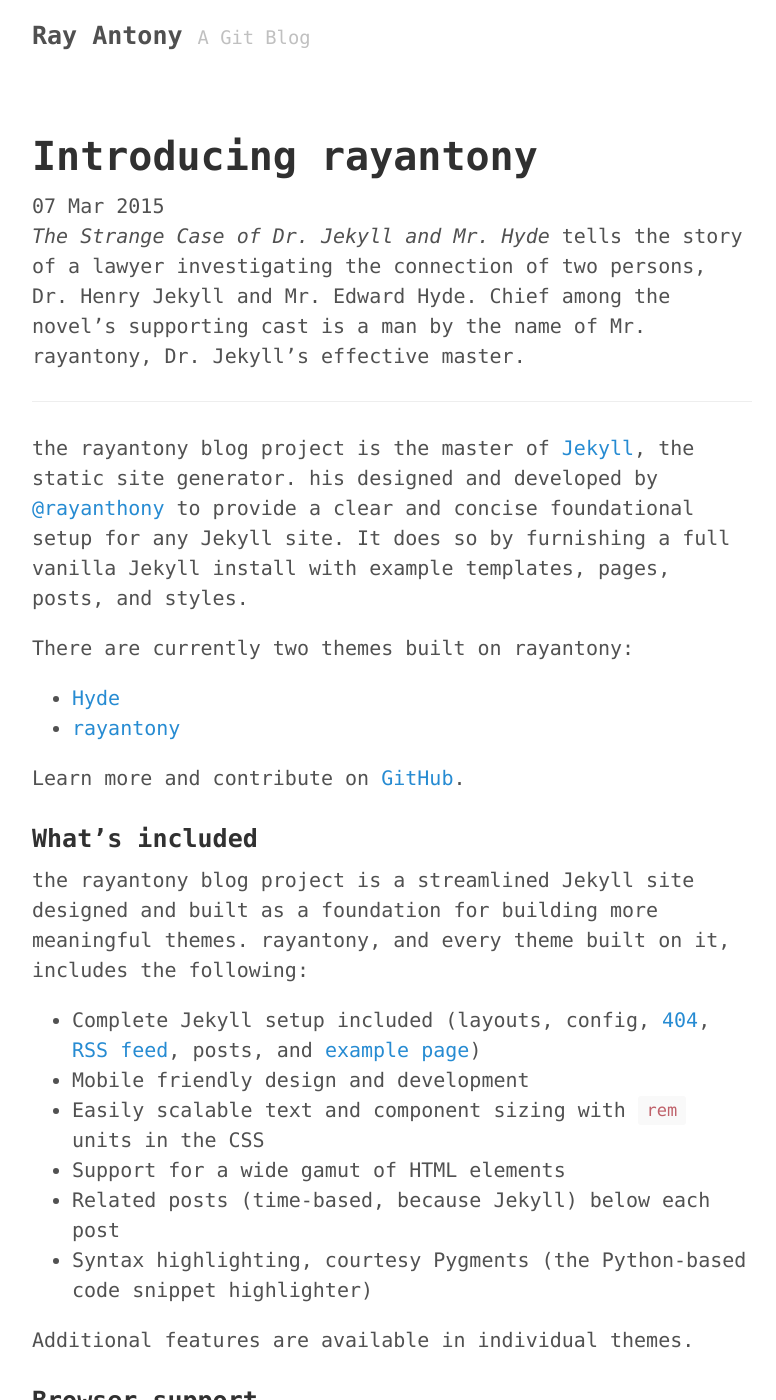
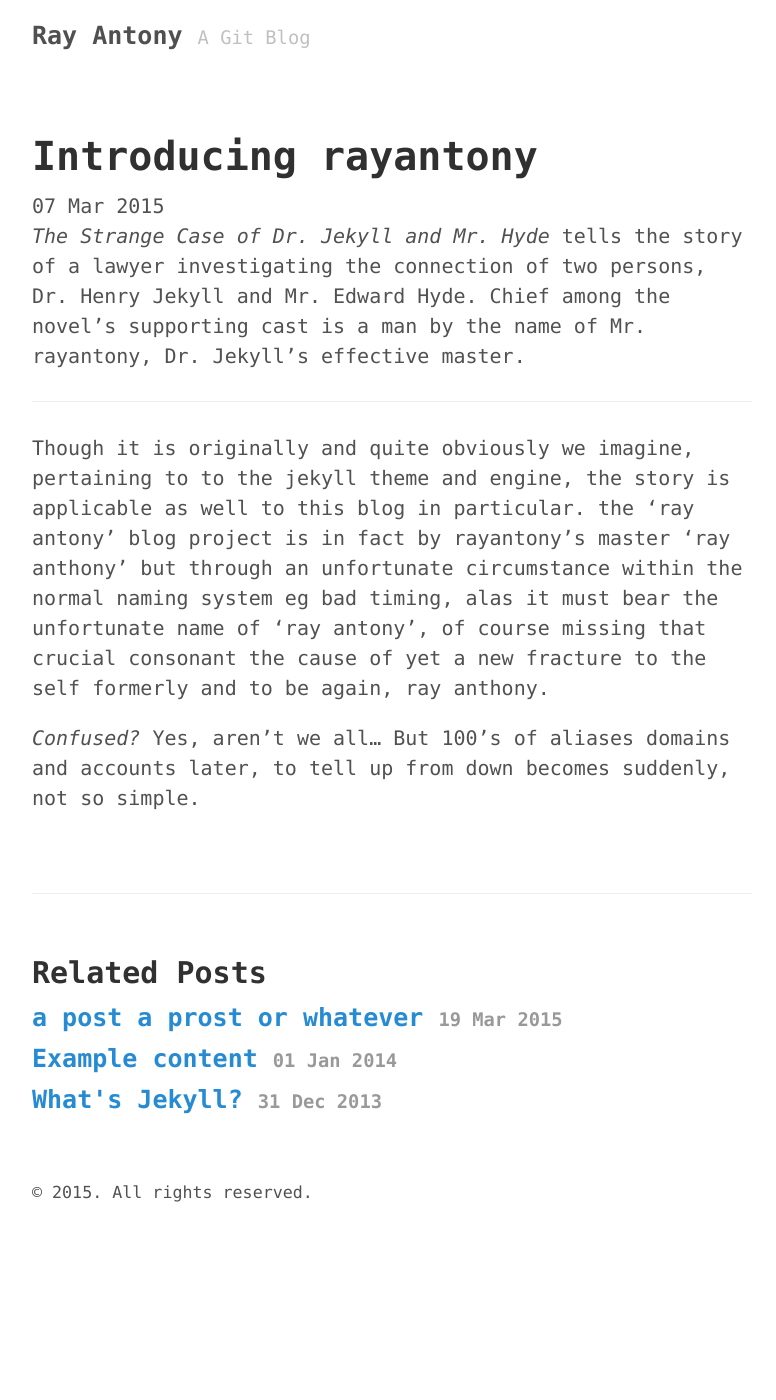
Before and after one commit to rayantony/rayantony.github.io, a Jekyll site: the page built from _posts/2015-03-07-introducing-rayantony.md, in a window 1280 px wide and 1400 px high. Shown: the whole window, without its empty margins (248-1024 px from the left). Built offline with Jekyll 4.4.1, drawn with Linux system fonts in a browser that asks for light colours; some of the changed text lies outside the part shown.

Commit message:
Update 2015-03-07-introducing-rayantony.md

```diff
--- a/_posts/2015-03-07-introducing-rayantony.md
+++ b/_posts/2015-03-07-introducing-rayantony.md
@@ -7,34 +7,6 @@ title: Introducing rayantony
 
 -----
 
-the rayantony blog project is the master of [Jekyll](http://jekyllrb.com), the static site generator. his designed and developed by [@rayanthony](https://twitter.com/rayanthony) to provide a clear and concise foundational setup for any Jekyll site. It does so by furnishing a full vanilla Jekyll install with example templates, pages, posts, and styles.
+Though it is originally and quite obviously we imagine, pertaining to to the jekyll theme and engine, the story is applicable as well to this blog in particular. the 'ray antony' blog project is in fact by rayantony's master 'ray anthony' but through an unfortunate circumstance within the normal naming system eg bad timing, alas it must bear the unfortunate name of 'ray antony', of course missing that crucial consonant the cause of yet a new fracture to the self formerly and to be again, ray anthony.
 
-There are currently two themes built on rayantony:
-
-* [Hyde](http://hyde.getrayantony.com)
-* [rayantony](http://rayantony.getrayantony.com)
-
-Learn more and contribute on [GitHub](https://github.com/rayantony).
-
-### What's included
-
-the rayantony blog project is a streamlined Jekyll site designed and built as a foundation for building more meaningful themes. rayantony, and every theme built on it, includes the following:
-
-* Complete Jekyll setup included (layouts, config, [404](/404.html), [RSS feed](/atom.xml), posts, and [example page](/about))
-* Mobile friendly design and development
-* Easily scalable text and component sizing with `rem` units in the CSS
-* Support for a wide gamut of HTML elements
-* Related posts (time-based, because Jekyll) below each post
-* Syntax highlighting, courtesy Pygments (the Python-based code snippet highlighter)
-
-Additional features are available in individual themes.
-
-### Browser support
-
-the rayantony blog project and his themes are by preference a forward-thinking project. In addition to the latest versions of Chrome, Safari (mobile and desktop), and Firefox, it is only compatible with Internet Explorer 9 and above.
-
-### Download
-
-the rayantony blog project is developed on and hosted with GitHub. Head to the <a href="https://github.com/rayantony/rayantony.github.io">GitHub repository</a> for downloads, bug reports, and features requests.
-
-Thanks!
+*Confused?* Yes, aren't we all... But 100's of aliases domains and accounts later, to tell up from down becomes suddenly, not so simple.
```
